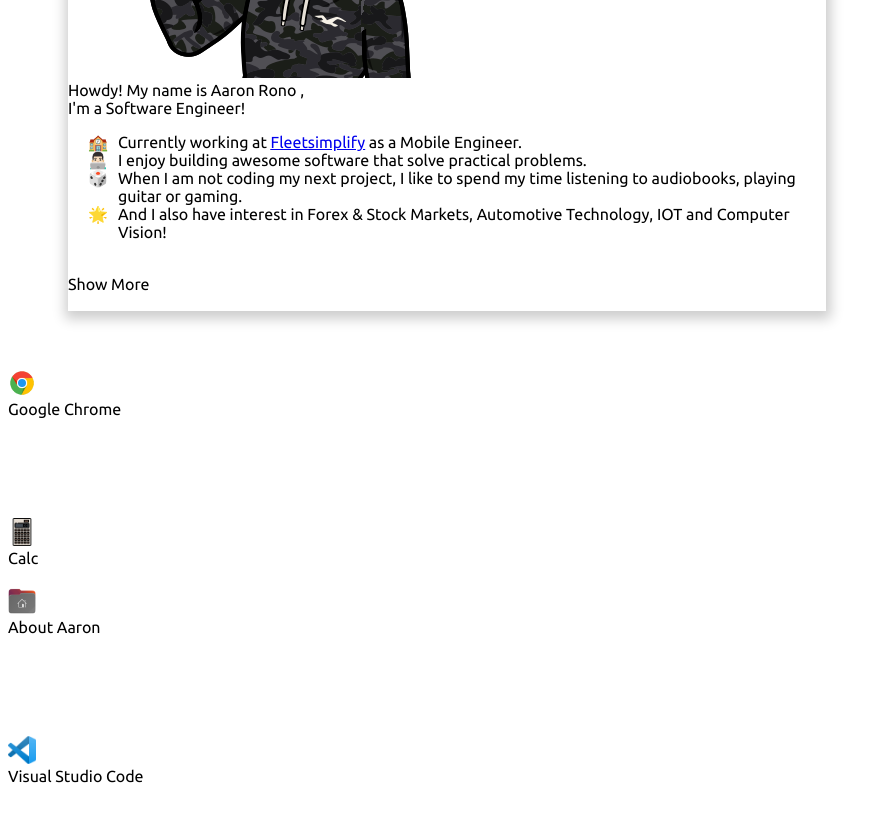
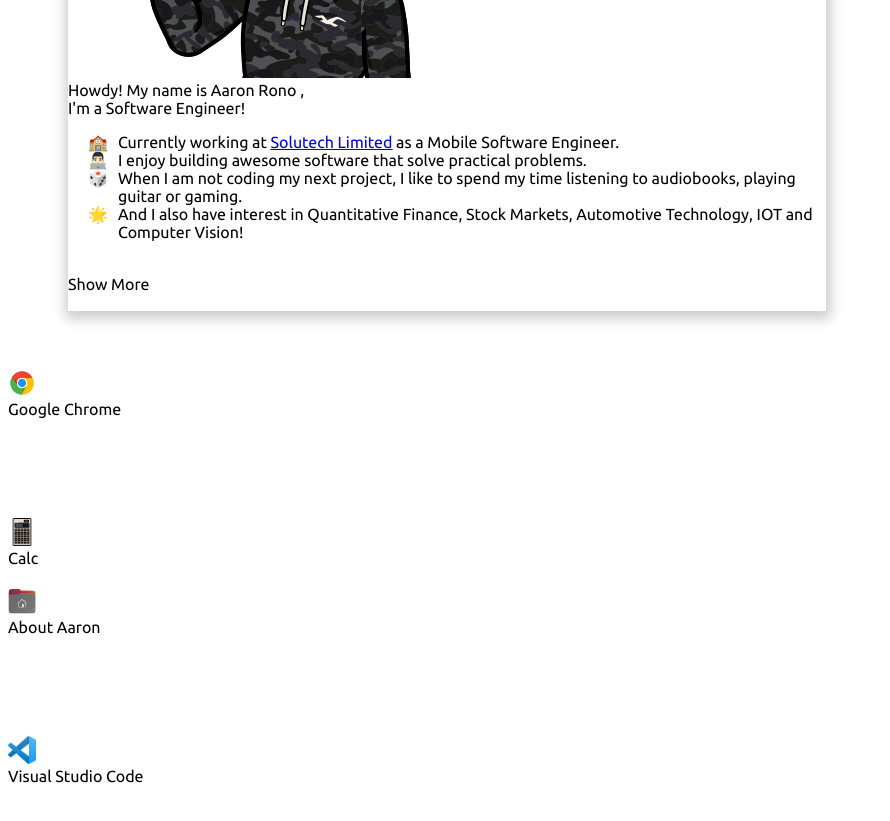
Before and after one commit to cyenite/cyenite.github.io, a Next.js app: page / in a window 1280 px wide. Shown: the part 1480-2301 px from the top of the page, without its empty margins (0-890 px from the left). Built offline with nearby package versions, Linux system fonts and the light colour scheme.

Commit message:
update about me

```diff
--- a/components/apps/aaron.js
+++ b/components/apps/aaron.js
@@ -140,10 +140,10 @@
                 <div className="bg-white absolute rounded-full p-0.5 md:p-1 top-0 transform -translate-y-1/2 right-0"></div>
             </div>
             <ul className=" mt-4 leading-tight tracking-tight text-sm md:text-base w-5/6 md:w-3/4 emoji-list">
-                <li className=" list-pc">Currently working at <u className=' cursor-pointer '><a href="https:/fleetsimplify.com" target={"_blank"}>Fleetsimplify</a></u> as a <span className=" font-medium">Mobile Engineer</span>.</li>
+                <li className=" list-pc">Currently working at <u className=' cursor-pointer '><a href="https://solutech.co.ke" target={"_blank"}>Solutech Limited</a></u> as a <span className=" font-medium">Mobile Software Engineer</span>.</li>
                 <li className=" mt-3 list-building"> I enjoy building awesome software that solve practical problems.</li>
                 <li className=" mt-3 list-time"> When I am not coding my next project, I like to spend my time listening to audiobooks, playing guitar or gaming.</li>
-                <li className=" mt-3 list-star"> And I also have interest in Forex & Stock Markets, Automotive Technology, IOT and Computer Vision!</li>
+                <li className=" mt-3 list-star"> And I also have interest in Quantitative Finance, Stock Markets, Automotive Technology, IOT and Computer Vision!</li>
             </ul>
         </>
     )
```
